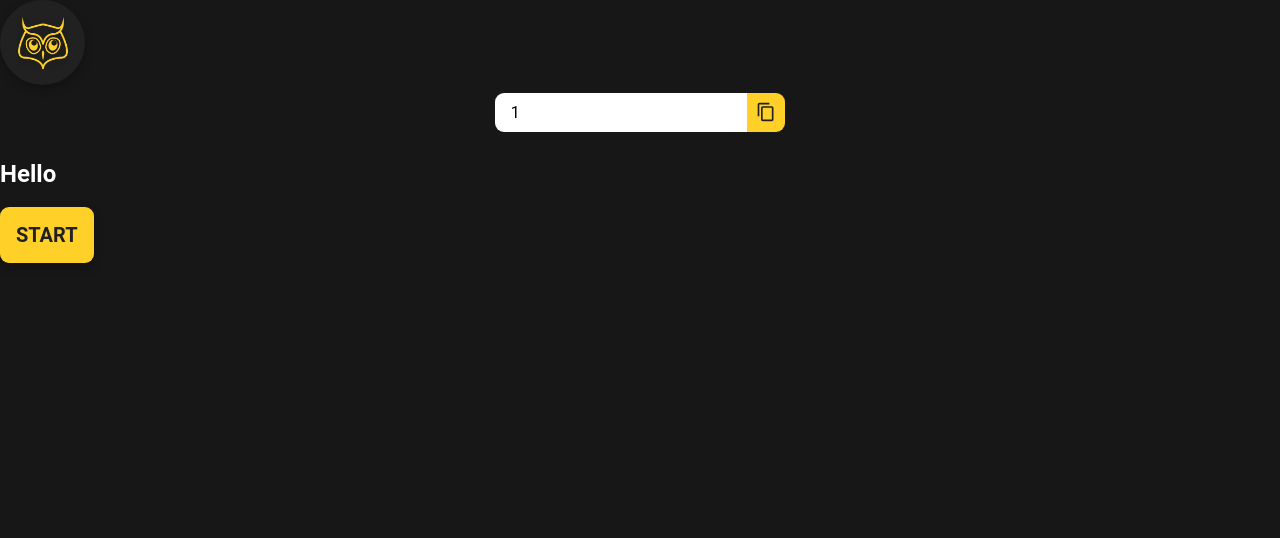
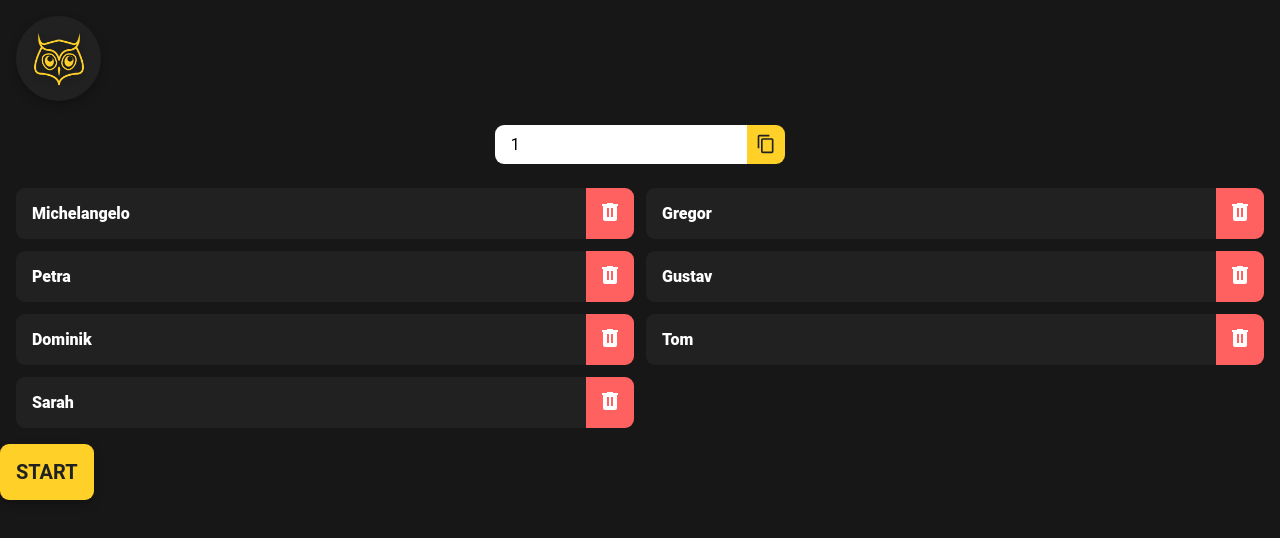
Before and after one commit to nikyoto/nf-capstone, a Next.js app: page /lobby/1 in a window 1280 px wide. Shown: the top 538 px of the page. Built offline with nearby package versions, Linux system fonts and the light colour scheme.

Commit message:
feat: styled player overview

```diff
--- /dev/null
+++ b/src/atoms/player-delete/styled.js
@@ -0,0 +1,14 @@
+import styled from "@emotion/styled";
+import { pxToRem } from "../../ions/utils/unit";
+
+export const StyledPlayerDelete = styled.button`
+	padding: 0.75rem;
+	border-style: none;
+	border-radius: 0 ${pxToRem(9)} ${pxToRem(9)} 0;
+	background: #ff6161;
+	color: #fff;
+
+	&:active {
+		background: #bd4646ff;
+	}
+`;
--- /dev/null
+++ b/src/atoms/player/index.jsx
@@ -0,0 +1,17 @@
+import React from "react";
+import { StyledDeleteContainer, StyledPlayer, StyledPlayerName } from "./styled";
+import { StyledPlayerDelete } from "../player-delete/styled";
+import Icon from "../icon";
+
+export const Player = ({ children }) => {
+	return (
+		<StyledPlayer>
+			<StyledPlayerName>{children}</StyledPlayerName>
+			<StyledDeleteContainer>
+				<StyledPlayerDelete>
+					<Icon height={24} width={24} icon="delete" />
+				</StyledPlayerDelete>
+			</StyledDeleteContainer>
+		</StyledPlayer>
+	);
+};
--- /dev/null
+++ b/src/atoms/player/styled.js
@@ -0,0 +1,23 @@
+import styled from "@emotion/styled";
+import { pxToRem } from "../../ions/utils/unit";
+
+export const StyledPlayer = styled.div`
+	display: flex;
+	align-items: center;
+	border-radius: ${pxToRem(9)};
+	background: #212121;
+	color: white;
+	font-weight: 800;
+`;
+
+export const StyledDeleteContainer = styled.div`
+	display: flex;
+	align-items: center;
+	justify-content: flex-end;
+`;
+
+export const StyledPlayerName = styled.div`
+	flex-grow: 1;
+	padding: 0.5rem 1rem;
+	word-break: break-all;
+`;
--- a/src/ions/icons/index.js
+++ b/src/ions/icons/index.js
@@ -1,6 +1,7 @@
 const icons = {
 	copy: "M19,21H8V7H19M19,5H8A2,2 0 0,0 6,7V21A2,2 0 0,0 8,23H19A2,2 0 0,0 21,21V7A2,2 0 0,0 19,5M16,1H4A2,2 0 0,0 2,3V17H4V3H16V1Z",
 	check: "M9,20.42L2.79,14.21L5.62,11.38L9,14.77L18.88,4.88L21.71,7.71L9,20.42Z",
+	delete: "M9,3V4H4V6H5V19A2,2 0 0,0 7,21H17A2,2 0 0,0 19,19V6H20V4H15V3H9M9,8H11V17H9V8M13,8H15V17H13V8Z",
 };
 
 export default icons;
--- /dev/null
+++ b/src/molecules/player-overview/index.jsx
@@ -0,0 +1,15 @@
+import { Player } from "../../atoms/player";
+import React from "react";
+import { StyledPlayerOverview } from "./styled";
+
+const players = ["Michelangelo", "Gregor", "Petra", "Gustav", "Dominik", "Tom", "Sarah"];
+
+export const PlayerOverview = ({ children }) => {
+	return (
+		<StyledPlayerOverview>
+			{players.map(player => {
+				return <Player>{player}</Player>;
+			})}
+		</StyledPlayerOverview>
+	);
+};
--- /dev/null
+++ b/src/molecules/player-overview/styled.js
@@ -0,0 +1,10 @@
+import styled from "@emotion/styled";
+import { pxToRem } from "../../ions/utils/unit";
+
+export const StyledPlayerOverview = styled.div`
+	display: grid;
+	grid-template-columns: 1fr 1fr;
+	gap: ${pxToRem(12)};
+	margin: 0;
+	padding: 1rem;
+`;
--- a/src/molecules/small-logo/styled.js
+++ b/src/molecules/small-logo/styled.js
@@ -6,6 +6,7 @@ export const StyledLogoBackground = styled.div`
 	justify-content: center;
 	width: 85px;
 	height: 85px;
+	margin: 1rem;
 	border-radius: 50%;
 	background-color: #212121;
 	filter: drop-shadow(0 4px 4px rgba(0, 0, 0, 0.25));
--- a/src/pages/lobby/[id]/index.jsx
+++ b/src/pages/lobby/[id]/index.jsx
@@ -4,6 +4,7 @@ import useStore from "../../../ions/useStore";
 import { SmallLogo } from "../../../molecules/small-logo";
 import Button from "../../../atoms/button";
 import { CopyLink } from "../../../molecules/copy-link";
+import { PlayerOverview } from "../../../molecules/player-overview";
 
 const Page = () => {
 	const name = useStore(state => state.name);
@@ -15,7 +16,7 @@ const Page = () => {
 		<>
 			<SmallLogo />
 			<CopyLink value={id} />
-			<h2>Hello {name}</h2>
+			<PlayerOverview>{name}</PlayerOverview>
 			<Button>Start</Button>
 		</>
 	);
```
